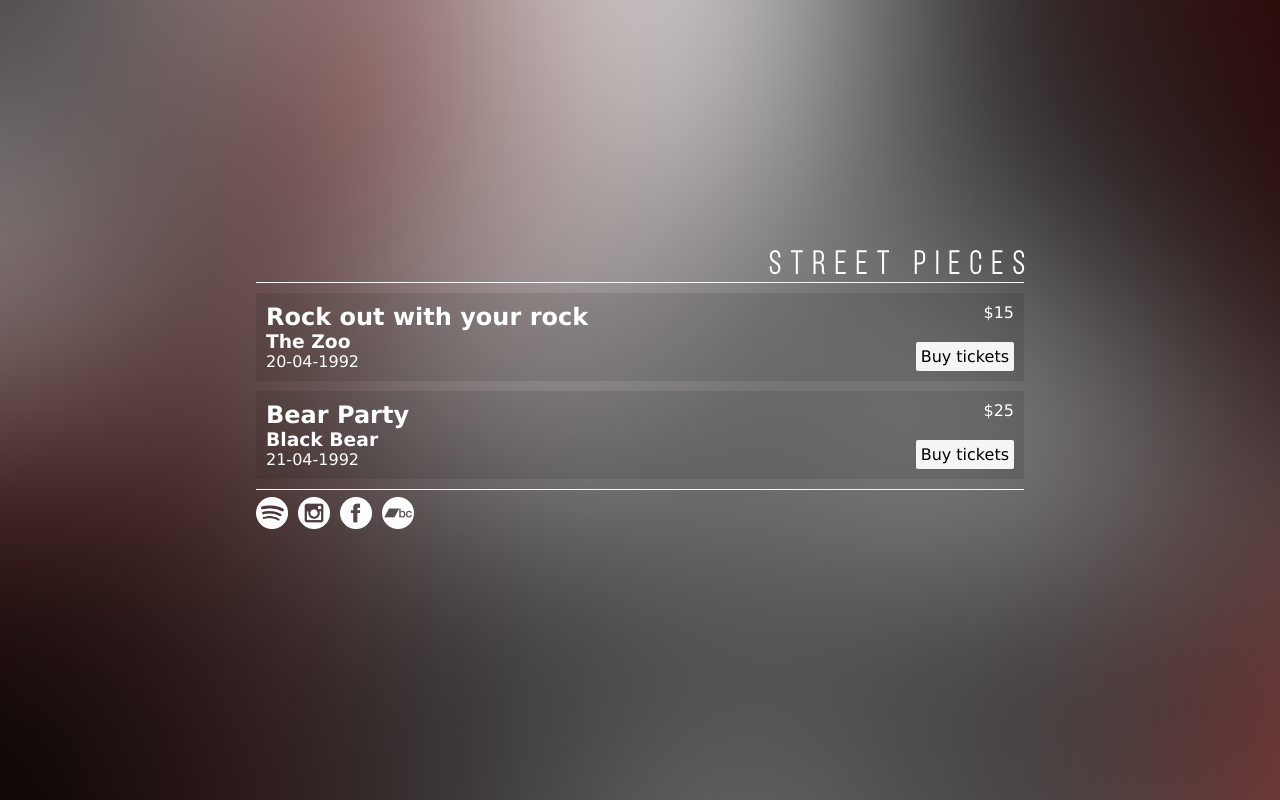
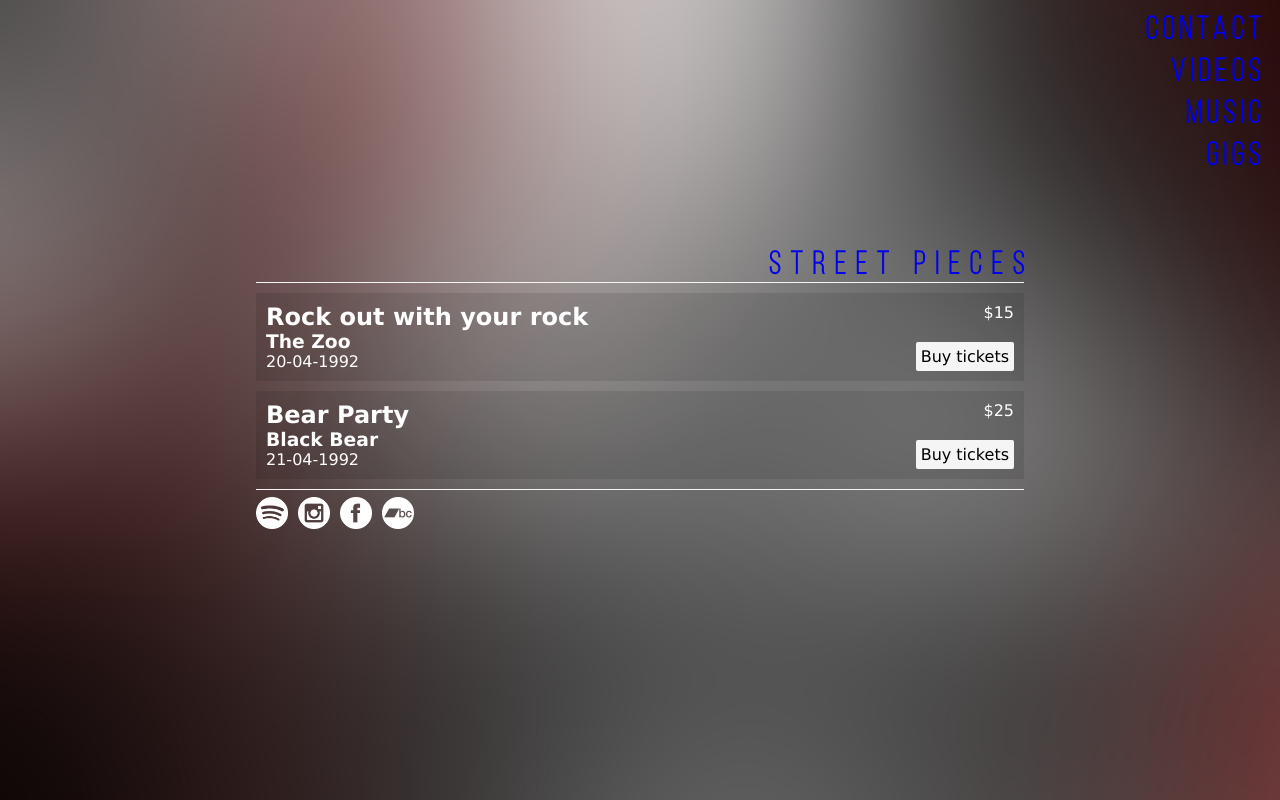
Before and after one commit to alexfiftysix/SPflask, a Flask app: page /gigs in a window 1280 px wide. Run offline with Flask 2, Linux system fonts and the light colour scheme.

Commit message:
Added nav bar, contact page

```diff
--- a/app.py
+++ b/app.py
@@ -1,9 +1,10 @@
 from flask import Flask, render_template
-from data import Gigs_list
+from data import gigs_list, contact_list
 
 app = Flask(__name__)
 
-Gigs_list = Gigs_list()
+gig_list = gigs_list()
+contacts = contact_list()
 
 
 @app.route('/')
@@ -19,7 +20,12 @@ def video():
 
 @app.route('/gigs')
 def gigs():
-    return render_template('gigs.html', gigs=Gigs_list)
+    return render_template('gigs.html', gigs=gig_list)
+
+
+@app.route('/contact')
+def contact():
+    return render_template('contact.html', contacts=contacts)
 
 
 if __name__ == '__main__':
--- a/static/style.css
+++ b/static/style.css
@@ -2,6 +2,14 @@
     -webkit-box-sizing: border-box;
     -moz-box-sizing: border-box;
     box-sizing: border-box;
+}
+
+::selection {
+    background-color: black;
+}
+
+::-moz-selection {
+    background-color: black;
 }
 
 body {
@@ -11,6 +19,9 @@ body {
 
     margin: 0;
     padding: 0;
+
+    color: white;
+    font-family: BebasNeue-Regular, sans-serif;
 }
 
 /* image preloading */
@@ -36,8 +47,6 @@ main {
     top: -99999999px;
     left: -99999999px;
 }
-
-
 
 img {
     width: 400px;
@@ -101,6 +110,16 @@ h1 {
     letter-spacing: 10px;
 
     transition: 250ms;
+
+}
+
+h1 a {
+    text-decoration: none;
+    cursor: default;
+}
+
+h1 a:visited {
+    color: #fff;
 }
 
 h1:hover {
@@ -140,7 +159,7 @@ h1:hover {
     src: url("fonts/BebasNeue Light.otf"), url("fonts/BebasNeue Light.ttf");
 }
 
-.gigs-wrapper {
+.gigs-wrapper, .contacts-wrapper {
     width: 768px;
     border-top: 1px solid #F5F5F5;
     border-bottom: 1px solid #F5F5F5;
@@ -182,7 +201,55 @@ h1:hover {
 }
 
 .gig-link:hover {
-    -webkit-box-shadow:  3px 3px 5px #343434;
-    -moz-box-shadow:  3px 3px 5px #343434;
-    box-shadow:  3px 3px 5px #343434;
+    -webkit-box-shadow: 3px 3px 5px #343434;
+    -moz-box-shadow: 3px 3px 5px #343434;
+    box-shadow: 3px 3px 5px #343434;
 }
+
+nav {
+    position: fixed;
+    top: 0;
+    right: 0;
+    padding: 15px;
+}
+
+nav a {
+    display: flex;
+    justify-content: flex-end;
+    margin-bottom: 10px;
+
+    text-decoration: none;
+    text-transform: uppercase;
+    letter-spacing: 5px;
+    font-size: 2em;
+    text-align: right;
+    font-weight: bold;
+}
+
+nav a:visited {
+    color: #f5f5f5;
+}
+
+nav a:hover {
+    text-shadow: 0 0 2px #fff;
+}
+
+.contact-detail {
+    display: flex;
+    flex-direction: column;
+    justify-content: center;
+}
+
+.contact-detail h2 {
+    margin-bottom: 0;
+}
+
+.contact-detail h3 {
+    margin-top: 8px;
+}
+
+.contacts-wrapper {
+    display: flex;
+    justify-content: space-evenly;
+    text-align: center;
+}
--- a/templates/layout.html
+++ b/templates/layout.html
@@ -13,6 +13,13 @@
     {% block body %}
     {% endblock %}
 
+    <nav>
+        <a href="/contact">Contact</a>
+        <a href="/video">Videos</a>
+        <a href="/music">Music</a>
+        <a href="/gigs">Gigs</a>
+    </nav>
+
     <!-- preload images here -->
     <link rel="preload" href="/static/images/blurry_blue.jpg" as="image">
 </main>
--- a/templates/title.html
+++ b/templates/title.html
@@ -1 +1 @@
-<h1>Street Pieces</h1>
+<h1><a href="/">Street Pieces</a></h1>
```
Also changed, not shown: data.py (+21 -3 lines), templates/contact.html (added, +20 -0 lines).
